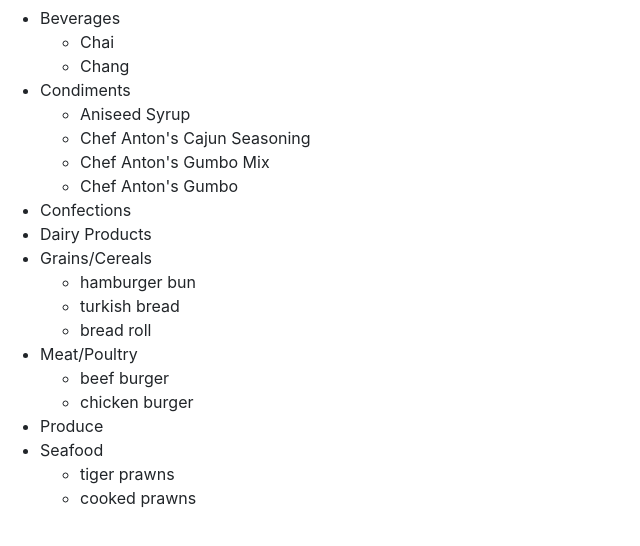
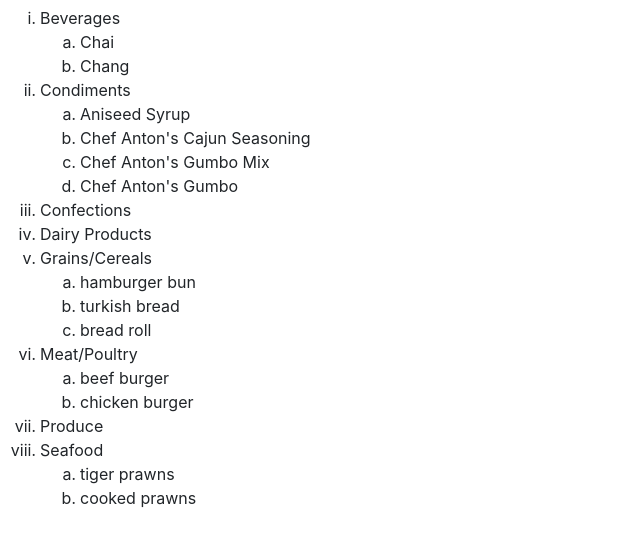
Before and after one commit to gta191977649/poi-assignment2, a plain HTML site: page treelist.html in a window 1280 px wide. Shown: the part 50-596 px from the top of the page, without its empty margins (0-640 px from the left). Drawn offline with nearby package versions, Linux system fonts and the light colour scheme.

Commit message:
fixed list issue

```diff
--- a/treelist.html
+++ b/treelist.html
@@ -57,7 +57,8 @@
             var productXMLNodes = productXML.getElementsByTagName("Products");
 
 
-            var listULElement = listDiv.appendChild(document.createElement("ul"));
+            var listULElement = listDiv.appendChild(document.createElement("ol"));
+            listULElement.setAttribute("type","i");
             for (var i = 0; i < catXMLNodes.length; i++) {
                 var cat = catXMLNodes[i];
                 //该分类的名称
@@ -68,6 +69,8 @@
                 //listDiv.innerHTML = "<li>" + catName + "</li>";
                 //生成<li></li>标签
                 var listLIElement = listULElement.appendChild(document.createElement("li"));
+
+
                 //套入文字到li标签里面
                 var textLIElement = listLIElement.appendChild(document.createTextNode(catName));
 
@@ -76,8 +79,10 @@
                 ULInSecondList.appendChild(document.createTextNode("sss"));
                 */
 
+
+                var ULInSecondList = listLIElement.appendChild(document.createElement("ol"));
+                ULInSecondList.setAttribute("type","a");
                 //找出该分类中的全部产品
-
                 for (var j = 0; j < productXMLNodes.length; j++) {
 
                     var product = productXMLNodes[j];
@@ -90,7 +95,7 @@
                     //判断如果有找到该分类的产品,添加到子节点
                     if (parseInt(productCatID) == parseInt(catID)) {
                         //在最开始创建一个ul标签
-                        var ULInSecondList = listLIElement.appendChild(document.createElement("ul"));
+
                         var LIINSecoundList = ULInSecondList.appendChild(document.createElement("li"));
                         //att.value = productID;
                         LIINSecoundList.appendChild(document.createTextNode(productName));
```
